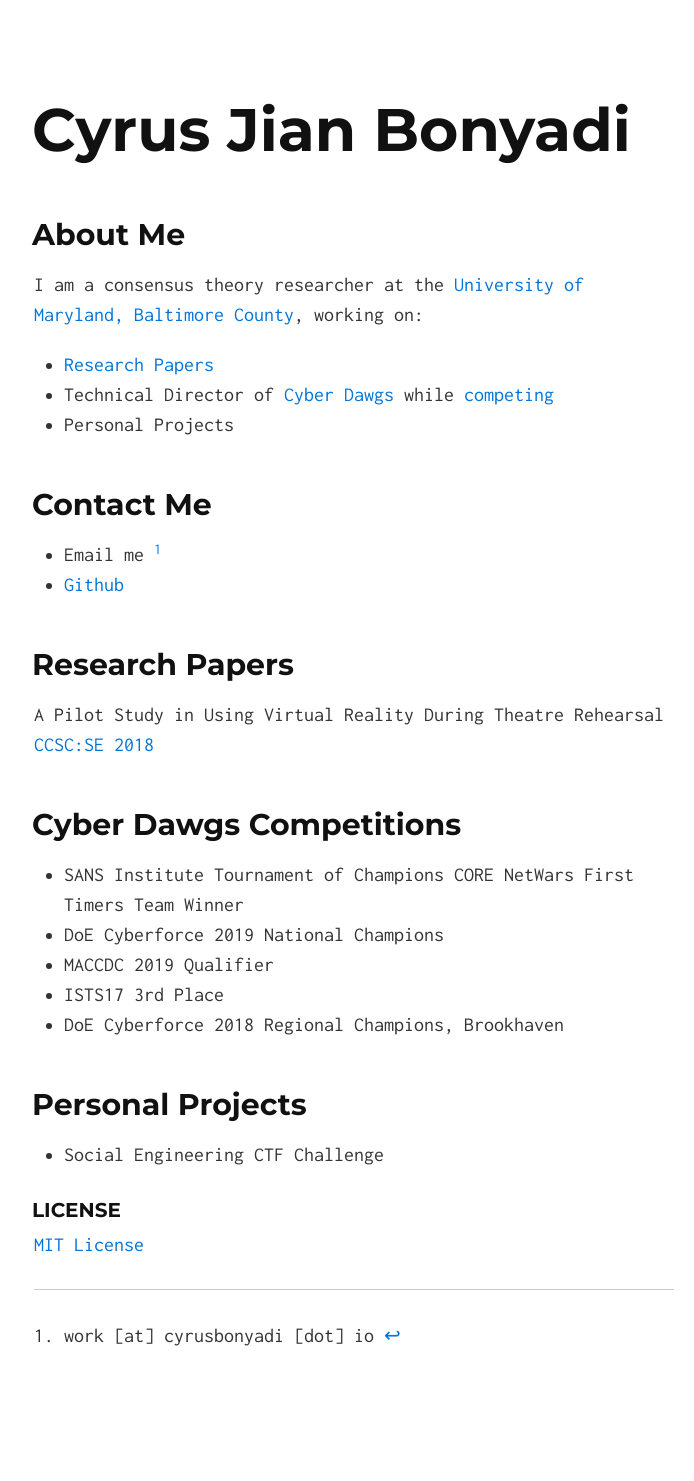
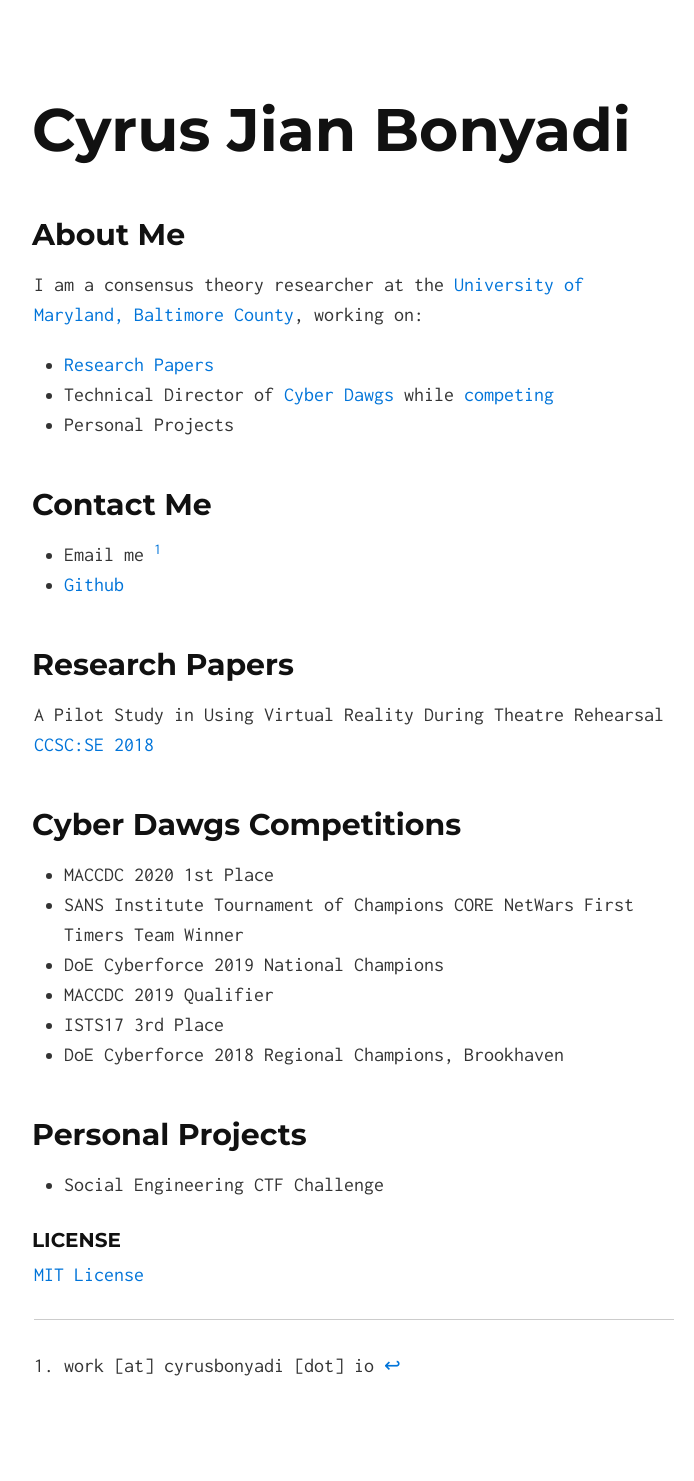
Before and after one commit to pleoxconfusa/pleoxconfusa.github.io, a Jekyll site: the page built from index.md, in a window 1280 px wide. Shown: the whole page, without its empty margins (286-980 px from the left). Built offline with Jekyll 4.4.1, drawn with Linux system fonts in a browser that asks for light colours; our own code applies the rules of GitHub Pages for plain Markdown files; before the commit the page ends 1451 px from its top, so only the background shows below that.

Commit message:
Update index.md

```diff
--- a/index.md
+++ b/index.md
@@ -19,6 +19,7 @@ A Pilot Study in Using Virtual Reality During Theatre Rehearsal [CCSC:SE 2018](h
 
 ## <a name="comps">Cyber Dawgs Competitions
 
++ MACCDC 2020 1st Place
 + SANS Institute Tournament of Champions CORE NetWars First Timers Team Winner
 + DoE Cyberforce 2019 National Champions
 + MACCDC 2019 Qualifier
```
